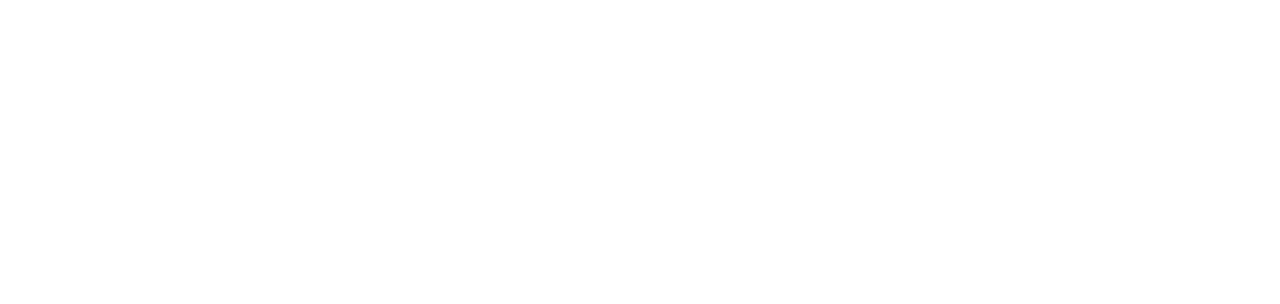
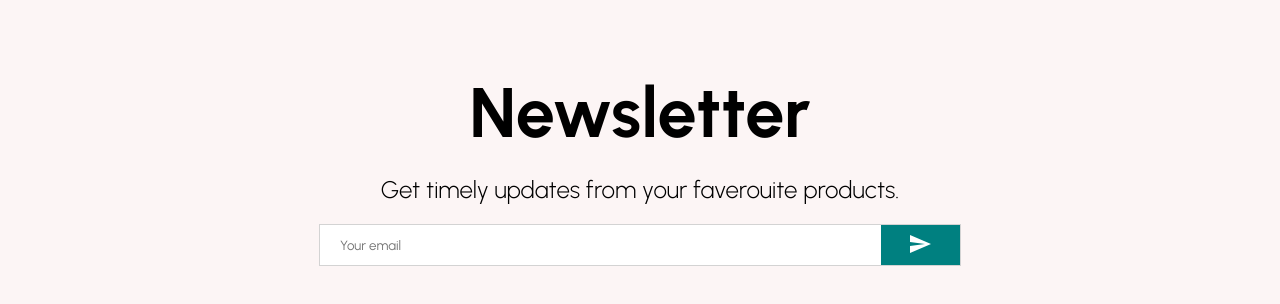
Before and after one commit to Radhika236/stylehub, a React (Vite) app: page / in a window 1280 px wide. Shown: the part 2328-2632 px from the top of the page. Before the commit the page ends 2256 px from the top, so only its background shows below. Built offline with nearby package versions, Linux system fonts and the light colour scheme.

Commit message:
created newsletter

```diff
--- a/src/Pages/Home.jsx
+++ b/src/Pages/Home.jsx
@@ -4,6 +4,7 @@
 import Slider from '../components/Slider'
 import Categories from '../components/Categories'
 import Products from '../components/Products'
+import NewsLetter from '../components/NewsLetter'
 
 const Home = () => {
   return (
@@ -13,6 +14,7 @@
         <Slider/>
         <Categories/>
         <Products/>
+        <NewsLetter/>
     </div>
   )
 }
--- /dev/null
+++ b/src/components/Newsletter.jsx
@@ -0,0 +1,62 @@
+import { Send } from "@mui/icons-material";
+import styled from "styled-components"
+
+const Container = styled.div`
+height: 60vh;
+background-color:#fcf5f5;
+display: flex;
+align-items: center;
+justify-content: center;
+flex-direction: column;
+`;
+
+const Title = styled.h1`
+font-size: 70px;
+margin-bottom: 20px;
+`;
+
+const Desc = styled.div`
+font-size: 24px;
+font-weight: 300;
+margin-bottom: 20px;
+`;
+
+const InputContainer = styled.div`
+width: 50%;
+height: 40px;
+background-color: white;
+display: flex;
+justify-content: space-between;
+border: 1px solid lightgray;
+`;
+
+const Input = styled.input`
+border: none;
+flex: 8;
+padding-left: 20px;
+`;
+
+const Button = styled.button`
+flex: 1;
+border: none;
+background-color: teal;
+color: white;
+`;
+
+
+const NewsLetter = () => {
+  return (
+    <Container>
+        <Title>Newsletter</Title>
+        <Desc>Get timely updates from your faverouite products.</Desc>
+        <InputContainer>
+            <Input placeholder="Your email"/>
+            <Button>
+                <Send/>
+            </Button>
+        </InputContainer>
+    </Container>
+    )
+}
+
+export default NewsLetter
```
